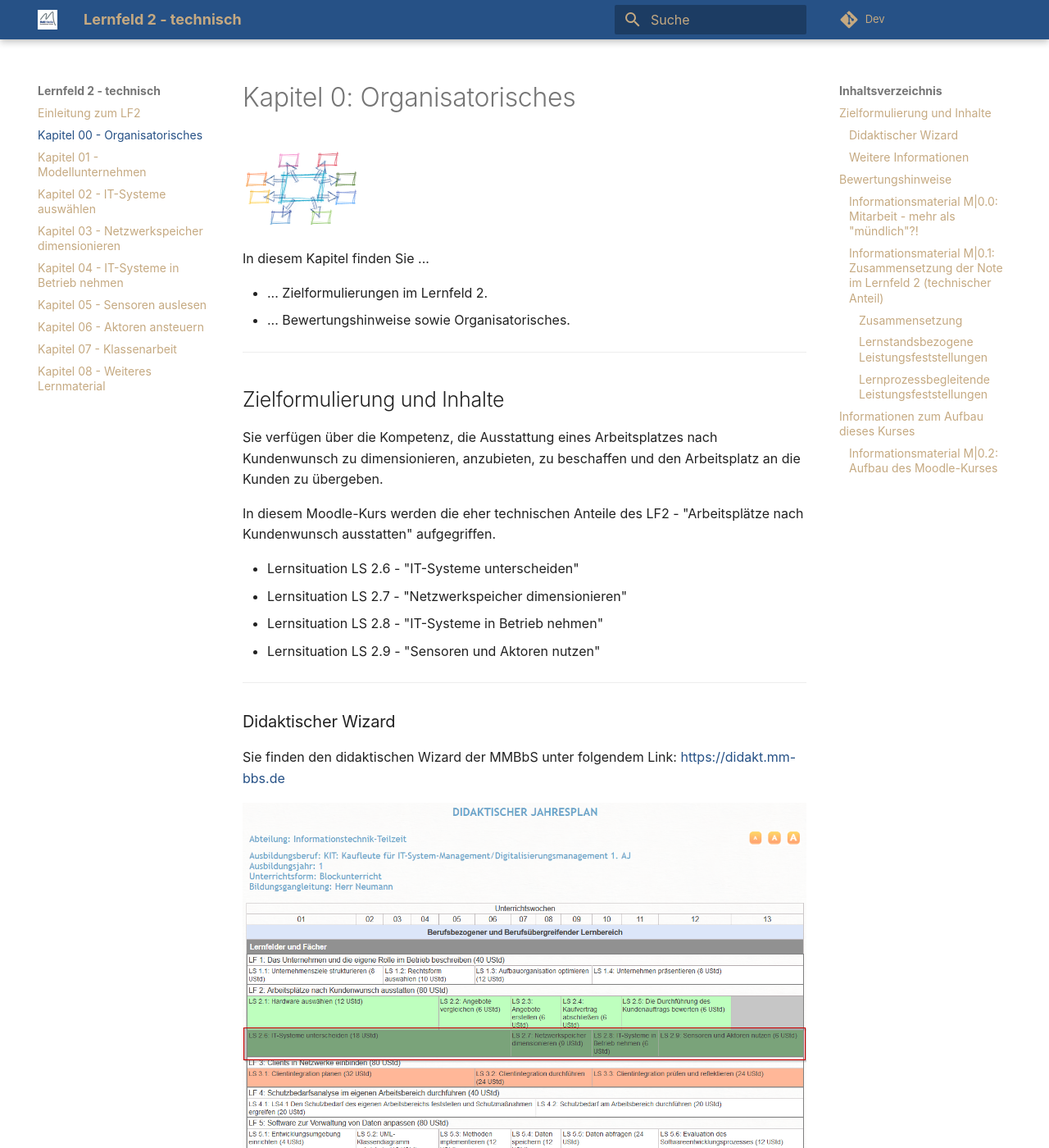
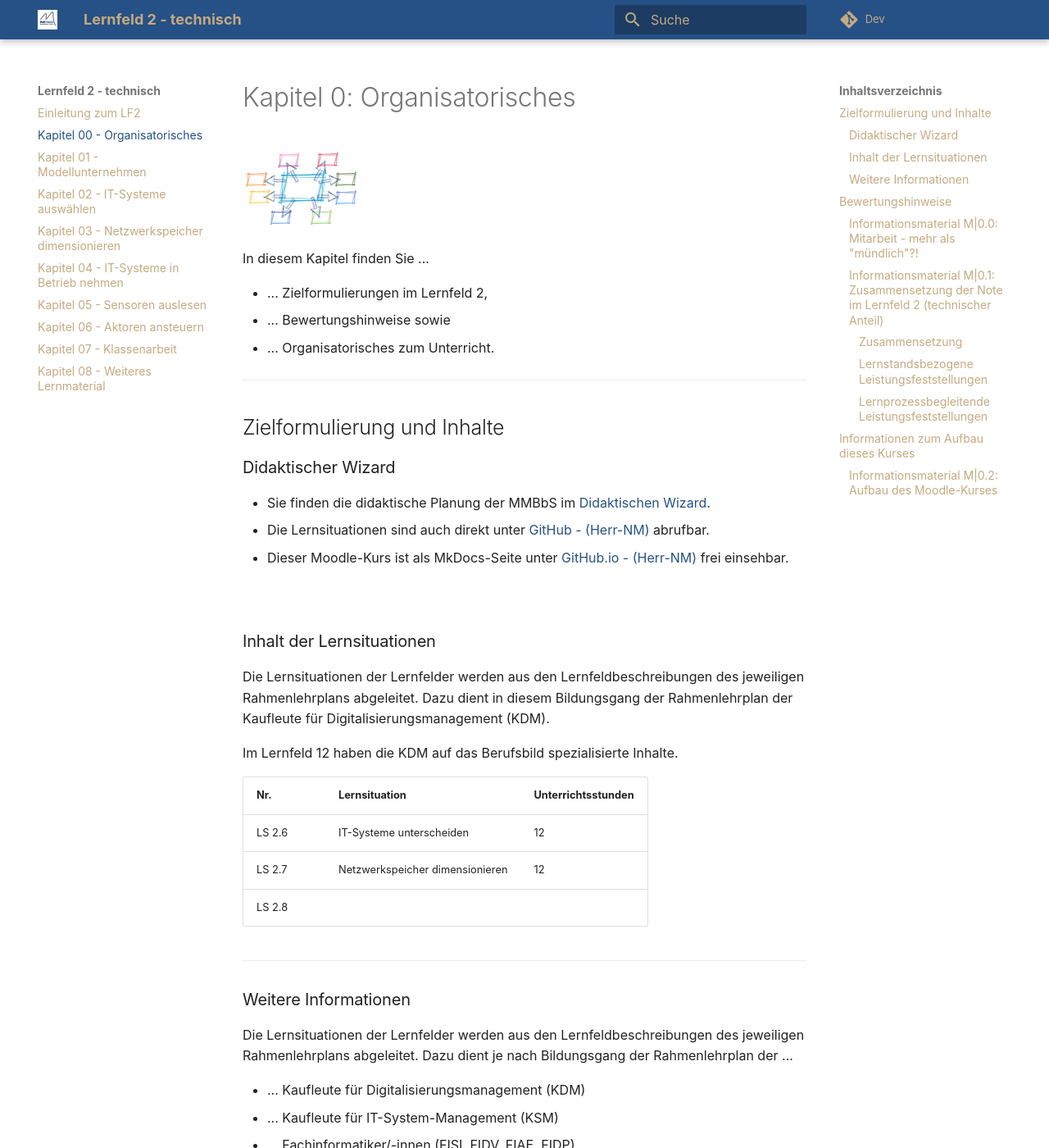
Before and after one commit to herr-nm/MMBbS_KIT_LF02, an MkDocs documentation site: the page built from docs/kapitel_00.md, in a window 1280 px wide and 1400 px high. Shown: the whole window at 82% size. Built offline with MkDocs 1.6.1 and Material for MkDocs 9.7.7, drawn with Linux system fonts in a browser that asks for light colours; some of the changed text lies outside the part shown.

Commit message:
erste Änderungen im Kap. 0

```diff
--- a/docs/kapitel_00.md
+++ b/docs/kapitel_00.md
@@ -4,31 +4,33 @@
 
 In diesem Kapitel finden Sie ...
 
-- ... Zielformulierungen im Lernfeld 2.
-- ... Bewertungshinweise sowie Organisatorisches.
+- ... Zielformulierungen im Lernfeld 2,
+- ... Bewertungshinweise sowie
+- ... Organisatorisches zum Unterricht.
 
 ---
 
 ## Zielformulierung und Inhalte
 
-Sie verfügen über die Kompetenz, die Ausstattung eines Arbeitsplatzes nach Kundenwunsch zu dimensionieren, anzubieten, zu beschaffen und den Arbeitsplatz an die Kunden zu übergeben.
-
-In diesem Moodle-Kurs werden die eher technischen Anteile des LF2 - "Arbeitsplätze nach Kundenwunsch ausstatten" aufgegriffen.
-
-- Lernsituation LS 2.6 - "IT-Systeme unterscheiden"
-- Lernsituation LS 2.7 - "Netzwerkspeicher dimensionieren"
-- Lernsituation LS 2.8 - "IT-Systeme in Betrieb nehmen"
-- Lernsituation LS 2.9 - "Sensoren und Aktoren nutzen"
-
----
-
 ### Didaktischer Wizard
 
-Sie finden den didaktischen Wizard der MMBbS unter folgendem Link: [https://didakt.mm-bbs.de](https://didakt.mm-bbs.de)
+- Sie finden die didaktische Planung der MMBbS im [Didaktischen Wizard](https://didakt.mm-bbs.de).
+- Die Lernsituationen sind auch direkt unter [GitHub - (Herr-NM)](https://herr-nm.github.io/MMBbS_KIT_Curriculum) abrufbar.
+- Dieser Moodle-Kurs ist als MkDocs-Seite unter [GitHub.io - (Herr-NM)](https://herr-nm.github.io/MMBbS_KIT_LF02) frei einsehbar.
 
-![Tabelle didaktischer Wizard](bilder/kap_00_didaktischerWizard.png)
+<br>
 
-Der rot markierte Bereich stellt in der Jahresplanung die Lernsituationen LS 2.6-2.9 dar. Auf der Webseite sind die Lernsituationen als PDF zum Download bereitgestellt.
+### Inhalt der Lernsituationen
+
+Die Lernsituationen der Lernfelder werden aus den Lernfeldbeschreibungen des jeweiligen Rahmenlehrplans abgeleitet. Dazu dient in diesem Bildungsgang der Rahmenlehrplan der Kaufleute für Digitalisierungsmanagement (KDM).
+
+Im Lernfeld 12 haben die KDM auf das Berufsbild spezialisierte Inhalte.
+
+| Nr. | Lernsituation | Unterrichtsstunden |
+| :--- | :--- | :--- |
+| LS 2.6 | IT-Systeme unterscheiden | 12 |
+| LS 2.7 | Netzwerkspeicher dimensionieren | 12 |
+| LS 2.8 | | |
 
 ---
 
```
